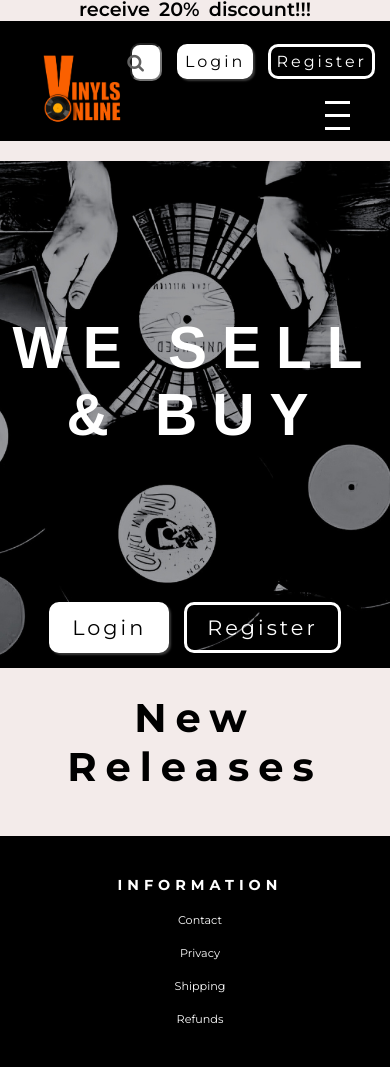
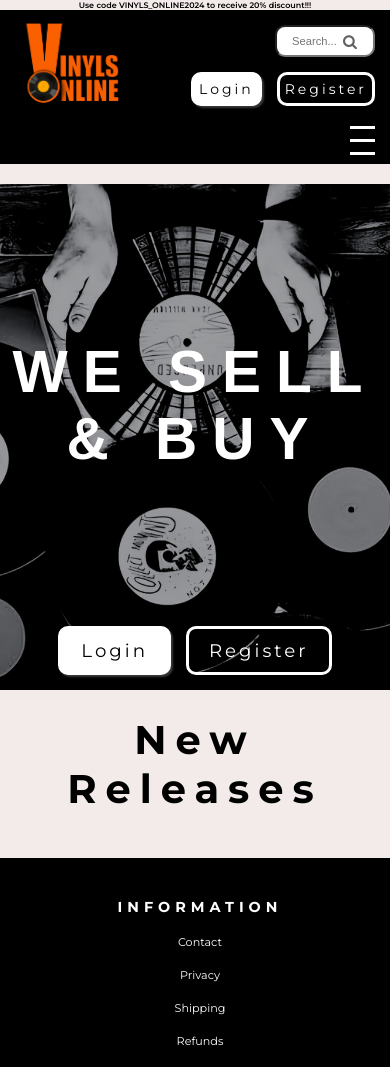
Before and after one commit to nana13w/VinylsOnline, a PHP site: page /index.php in a window 390 px wide. Shown: the top 1067 px of the page. Run offline with PHP 8.4, Linux system fonts and the light colour scheme; data that the repository does not hold is empty; some libraries are stand-ins or nearby versions; some web fonts are replaced.

Commit message:
second commit - media

```diff
--- a/styles.css
+++ b/styles.css
@@ -243,7 +243,7 @@
     display: none;
     flex-direction: column;
     cursor: pointer;
-    margin-right: 40px;
+    margin-right: 15px;
   }
 
   .hamburger span {
@@ -415,7 +415,6 @@
 
   .pairs {
     display: flex;
-    justify-content: center;
     flex-wrap: wrap;
     justify-content: space-evenly;
     gap: 20px;
@@ -614,7 +613,7 @@
 
   }
 
-  .accountField + hr {
+  .accountField+hr {
     margin-top: -20px;
     margin-bottom: -20px;
   }
@@ -826,6 +825,10 @@
   }
 
   @media (max-width: 676px) {
+    .discount {
+      font-size: 1.0em;
+  }
+
     nav {
       flex-direction: column;
     }
@@ -838,4 +841,144 @@
       width: 100%;
       /* Full width for smaller screens */
     }
+
+    .eachVinylProducts,
+    a {
+      margin: 0;
     }
+
+    .eachVinylProducts {
+      margin: 22px;
+    }
+  }
+
+  @media (max-width: 512px) {
+
+    .discount {
+      font-size: 0.9em;
+  }
+
+    .pairs {
+      justify-content: center;
+    }
+
+    .eachVinylProducts,
+    a {
+      margin: 0;
+    }
+
+  }
+
+  @media (max-width: 478px) {
+
+    .discount {
+      font-size: 0.5em;
+      word-spacing: 0.1px;
+  }
+
+    .search_login {
+      gap: 0;
+      flex-direction: column;
+      padding-top: 15px;
+      align-items: flex-end;
+    }
+
+    .search_login,
+    .buttons {
+      font-size: 14px;
+    }
+
+    .top {
+      height: 154px;
+      padding-top: 0px;
+    }
+
+    .searchContainer {
+      font-size: 0.8em;
+      width: 100px;
+      margin-right: 15px;
+    }
+
+    .searchBox button,
+    .keepBtn {
+      font-size: 15px;
+    }
+
+    .logo {
+      margin-top: 2px;
+      padding-left: 2px;
+    }
+  }
+
+
+  @media (max-width: 390px) {
+    .eachVinylProducts,
+    a {
+      margin: 5px;
+    }
+
+    .eachVinylProducts {
+      margin: 22px;
+    }
+  }
+
+  @media (max-width: 330px) {
+    .logo {
+      width: 80px;
+    }
+
+    .icons {
+      width: 100vw;
+      margin-left: 20px;
+      margin-right: 20px;
+      margin-top: 5px;
+      display: flex;
+      justify-content: center;
+    }
+
+    .icons img {
+      width: 55px;
+        height: 55px;
+        padding: 15px;
+
+    }
+  }
+
+  @media (max-width: 320px) {
+    .logo {
+      width: 70px;
+    }
+
+    .search_login {
+      gap: 5px;
+    }
+  }
+
+  @media (max-width: 288px) {
+
+    .searchContainer {
+      font-size: 0.7em;
+      width: 90px;
+      margin-right: 15px;
+    }
+
+    .search_login, .buttons {
+      font-size: 11px;
+  }
+
+    .searchBox button,
+    .keepBtn {
+      font-size: 10px;
+    }
+
+    .logo {
+      width: 50px;
+    }
+
+    .hamburger span {
+      width: 15px;
+      height: 1px;
+      margin: 2px;
+    }
+
+  }
```
Lines whose indentation alone changed are shown as unchanged.
